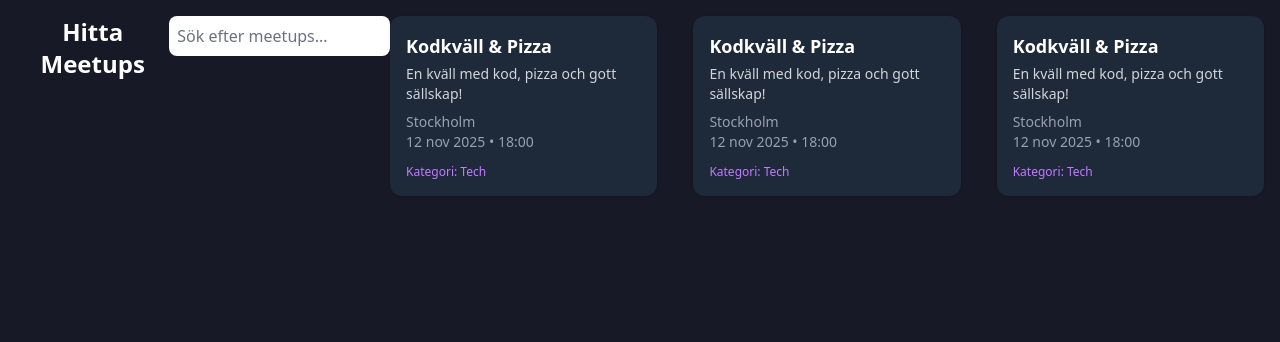
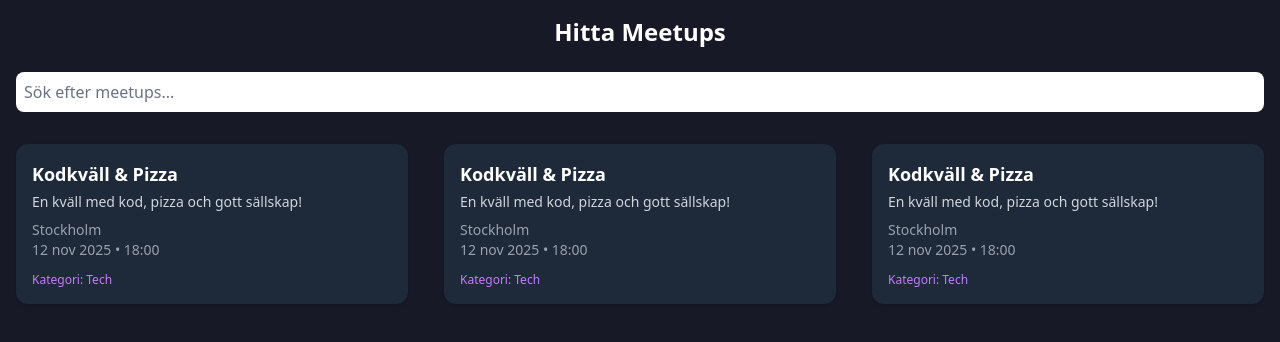
Before and after one commit to little-mry/meetverse-FE, a React (Vite) app: page /meetups in a window 1280 px wide. Shown: the top 342 px of the page. Built offline with nearby package versions, Linux system fonts and the light colour scheme.

Commit message:
added flex meetups

```diff
--- a/src/pages/MeetupsPage.tsx
+++ b/src/pages/MeetupsPage.tsx
@@ -1,6 +1,6 @@
 export default function MeetupsPage() {
   return (
-    <main className="main text-white p-4">
+    <main className="main text-white p-4 flex flex-col">
       <h1 className="text-2xl font-bold text-center mb-6">Hitta Meetups</h1>
 
       <div className="mb-8">
```
